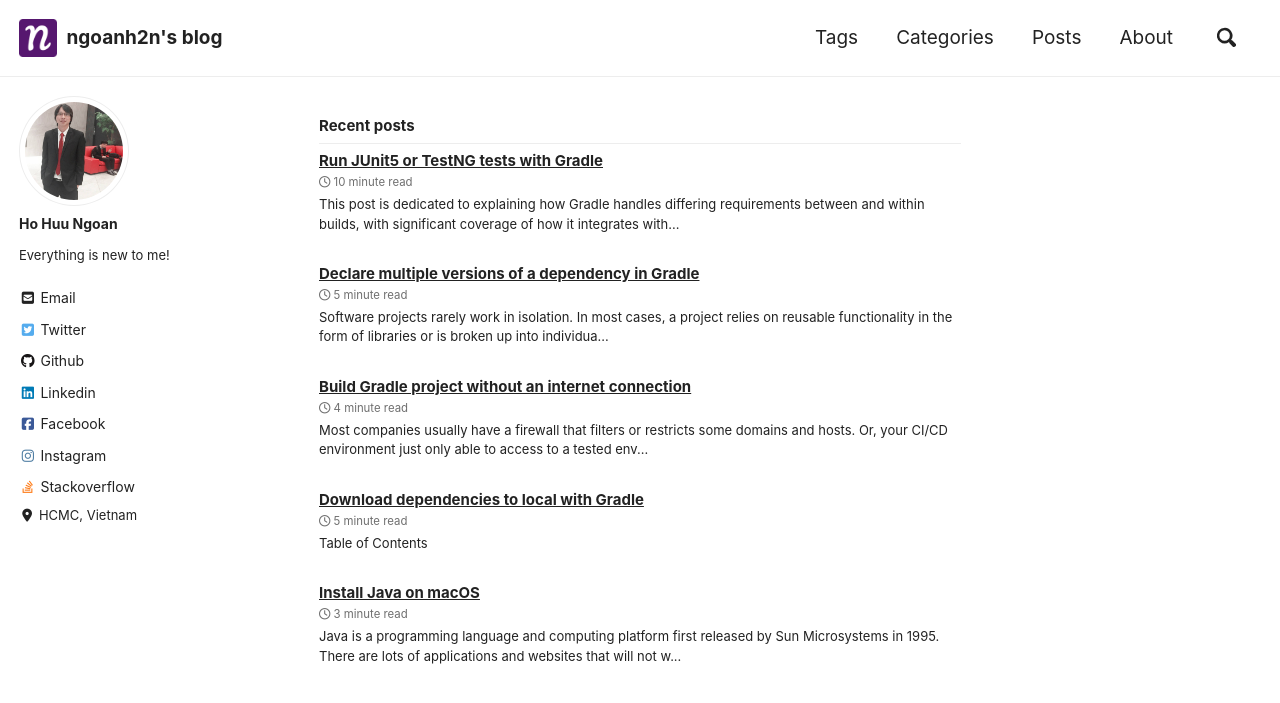
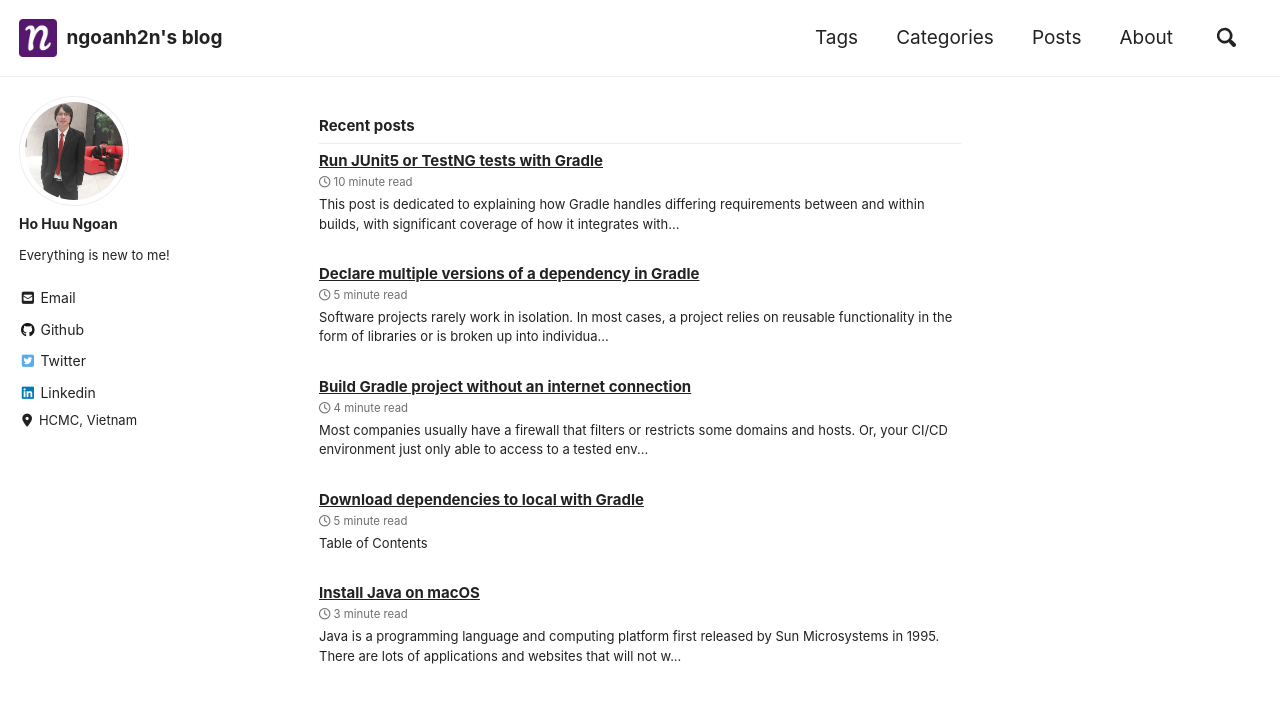
Before and after one commit to ngoanh2n/blog, a Jekyll site: the page built from index.html, in a window 1280 px wide and 900 px high. Shown: the top 703 px of the window. Built offline with Jekyll 4.4.1, drawn with Linux system fonts in a browser that asks for light colours; cached includes are drawn as plain includes; nearby versions of some CDN libraries; the list of posts is cut into pages by our own code; comment, search, counter and statistics services are not loaded; a style sheet for code colours, icons or effects is not loaded; some of the changed lines change nothing that is shown.

Commit message:
Hide some links

```diff
--- a/_config.yml
+++ b/_config.yml
@@ -117,24 +117,24 @@ author:
     - label: "Email"
       icon: "fas fa-fw fa-envelope-square"
       url: mailto:ngoanh2n@gmail.com
+    - label: "Github"
+      icon: "fab fa-fw fa-github"
+      url: "https://github.com/ngoanh2n"
     - label: "Twitter"
       icon: "fab fa-fw fa-twitter-square"
       url: "https://twitter.com/ngoanh2n"
-    - label: "Github"
-      icon: "fab fa-fw fa-github"
-      url: "https://github.com/ngoanh2n"
     - label: "Linkedin"
       icon: "fab fa-fw fa-linkedin"
       url: "https://www.linkedin.com/in/ngoanh2n"
-    - label: "Facebook"
-      icon: "fab fa-fw fa-facebook-square"
-      url: "https://facebook.com/ngoanh2n"
-    - label: "Instagram"
-      icon: "fab fa-fw fa-instagram"
-      url: "https://instagram.com/ngoanh2n"
-    - label: "Stackoverflow"
-      icon: "fab fa-fw fa-stack-overflow"
-      url: "https://stackoverflow.com/users/3419571/ho-huu-ngoan"
+    # - label: "Facebook"
+    #   icon: "fab fa-fw fa-facebook-square"
+    #   url: "https://facebook.com/ngoanh2n"
+    # - label: "Instagram"
+    #   icon: "fab fa-fw fa-instagram"
+    #   url: "https://instagram.com/ngoanh2n"
+    # - label: "Stackoverflow"
+    #   icon: "fab fa-fw fa-stack-overflow"
+    #   url: "https://stackoverflow.com/users/3419571/ho-huu-ngoan"
 
 # Site Footer
 footer:
```
